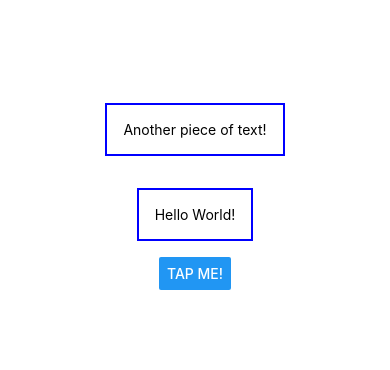
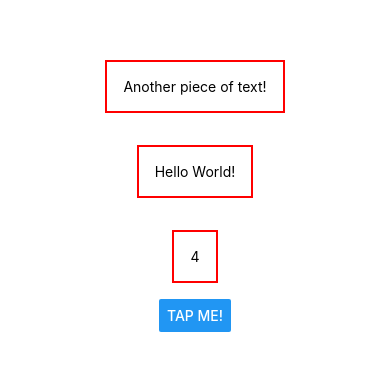
Before and after one commit to ccarreon/RNCourse, a React Native app: screen / in a window 390 px wide. Shown: the part 234-604 px from the top of the page. Built offline with nearby package versions, Linux system fonts and the light colour scheme.

Commit message:
typscript working with tests

```diff
--- a/App.js
+++ b/App.tsx
@@ -1,17 +1,25 @@
+import React from 'react';
 import { StyleSheet, Text, View, Button } from 'react-native';
 
-export default function App() {
+// Define the component as a React Functional Component with TypeScript
+const App: React.FC = () => {
   return (
     <View style={styles.container}>
       <View>
         <Text style={styles.dummyText}>Another piece of text!</Text>
       </View>
       <Text style={styles.dummyText}>Hello World!</Text>
-      <Button title='Tap Me!' />
+      <Text style={styles.dummyText}>{add(1,3)}</Text>
+      <Button title="Tap Me!" onPress={() => alert('Button pressed!')} />
     </View>
   );
+};
+
+function add(num1: number, num2: number) {
+  return num1 + num2;
 }
 
+// Define the styles using StyleSheet
 const styles = StyleSheet.create({
   container: {
     flex: 1,
@@ -22,7 +30,9 @@ const styles = StyleSheet.create({
   dummyText: {
     margin: 16,
     borderWidth: 2,
-    borderColor: 'blue',
-    padding: 16
-  }
+    borderColor: 'red',
+    padding: 16,
+  },
 });
+
+export default App;
--- a/package.json
+++ b/package.json
@@ -1,7 +1,7 @@
 {
   "name": "rncourse",
   "version": "1.0.0",
-  "main": "index.js",
+  "main": "index.tsx",
   "scripts": {
     "start": "expo start",
     "android": "expo start --android",
@@ -28,7 +28,9 @@
     "jest": "^29.7.0",
     "metro": "^0.81.0",
     "metro-react-native-babel-preset": "^0.77.0",
-    "react-test-renderer": "^18.2.0"
+    "react-test-renderer": "^18.2.0",
+    "typescript": "^5.7.2",
+    "@types/react": "~18.3.12"
   },
   "private": true
 }
--- /dev/null
+++ b/tsconfig.json
@@ -0,0 +1,6 @@
+{
+  "compilerOptions": {
+    "jsx": "react-jsx"
+  },
+  "extends": "expo/tsconfig.base"
+}
```
Also changed, not shown: index.tsx (renamed from index.js), 1 other file (tests, documents, lock files or other folders).
